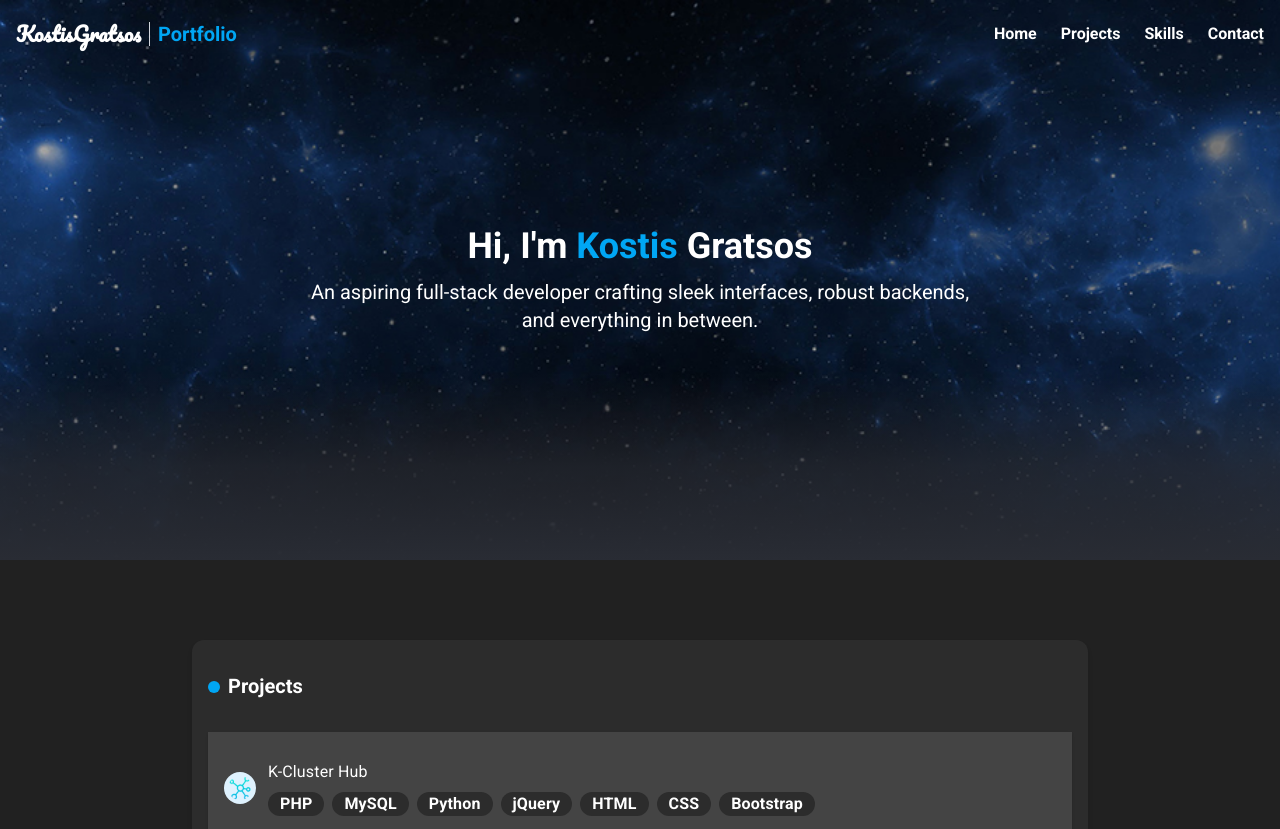
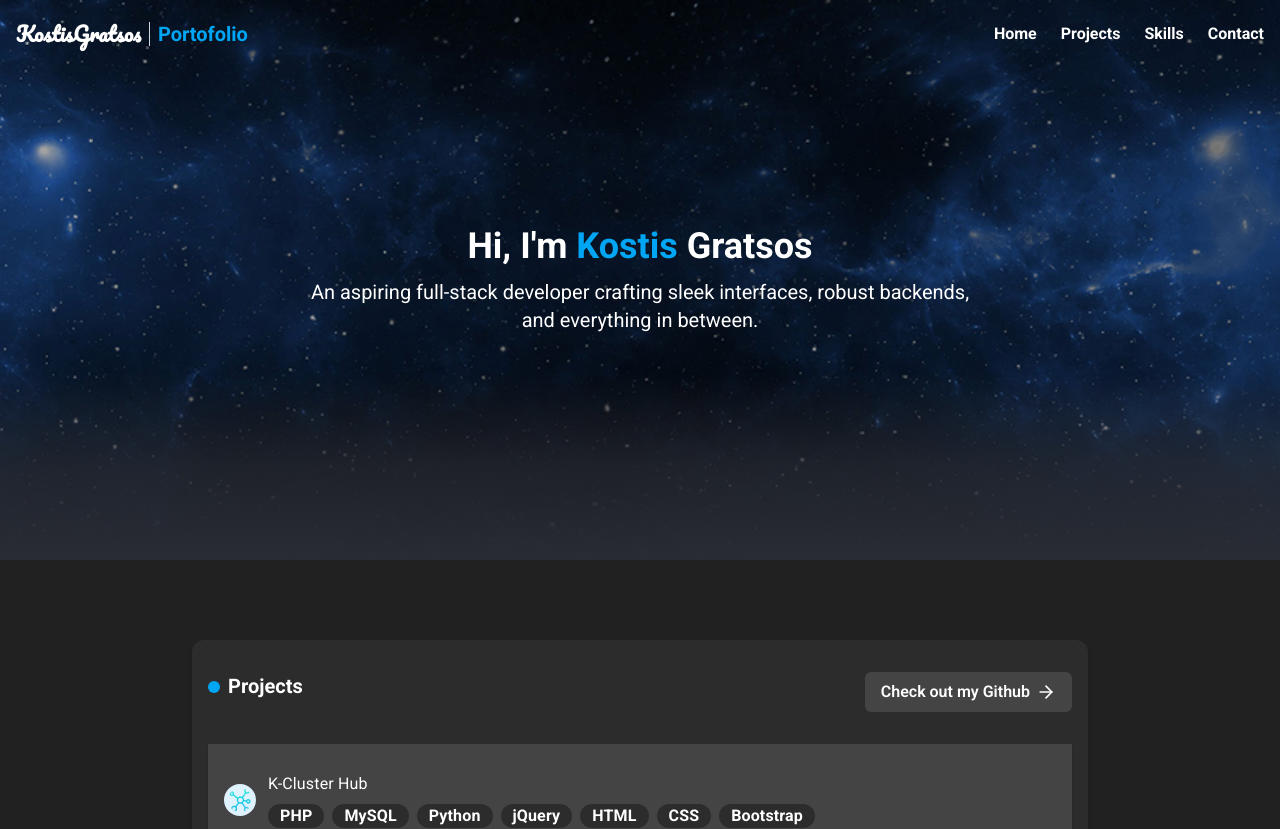
Before and after one commit to KostisGrf/portfolio, a React (Vite) app: page / in a window 1280 px wide. Shown: the top 829 px of the page. Built offline with nearby package versions, Linux system fonts and the light colour scheme; some icons are missing.

Commit message:
minor updates

```diff
--- a/index.html
+++ b/index.html
@@ -2,7 +2,6 @@
 <html lang="en">
   <head>
     <meta charset="UTF-8" />
-    <link rel="icon" type="image/svg+xml" href="/vite.svg" />
     <link rel="preconnect" href="https://fonts.googleapis.com">
     <link rel="preconnect" href="https://fonts.gstatic.com" crossorigin>
     <link href="https://fonts.googleapis.com/css2?family=Pacifico&family=Roboto:ital,wght@0,100..900;1,100..900&display=swap" rel="stylesheet">
--- a/src/components/Navbar.jsx
+++ b/src/components/Navbar.jsx
@@ -39,7 +39,7 @@ const Navbar = () => {
             <h1 className="text-white text-xl font-bold font-pacifico flex items-center space-x-2">
                 <span>KostisGratsos</span>
                 <span className="w-px h-6 bg-gray-300 inline-block"></span>
-                <span className="text-primary font-roboto">Portfolio</span>
+                <span className="text-primary font-roboto">Portofolio</span>
             </h1>
              <div className="md:hidden">
           <button onClick={() => setIsOpen(!isOpen)}>
--- a/src/components/Projects.jsx
+++ b/src/components/Projects.jsx
@@ -7,7 +7,7 @@ import Typography from '@mui/material/Typography';
 import ExpandMoreIcon from '@mui/icons-material/ExpandMore';
 import Button from '@mui/material/Button';
 import projects from '../projects.json';
-import { ExternalLink, Github } from 'lucide-react';
+import { ExternalLink, Github, ArrowRight } from 'lucide-react';
 import { useState } from 'react';
 
 const Projects = () => {
@@ -17,9 +17,19 @@ const Projects = () => {
   return (
 <section className="flex mt-20 justify-center text-white" id='projects'>
   <div className="w-[95%] md:w-full max-w-4xl flex flex-col justify-center bg-[#2C2C2C] px-4 shadow-md py-8 rounded-xl">
-    <div>
-    <span className="w-3 items-center h-3 bg-primary inline-block rounded-full mr-2"></span>
-    <span className='text-xl text-center font-bold'>Projects</span>
+    <div className='flex justify-between'>
+      <div>
+        <span className="w-3 items-center h-3 bg-primary inline-block rounded-full mr-2"></span>
+        <span className='text-xl text-center font-bold'>Projects</span>
+      </div>
+     <a
+          href='https://github.com/KostisGrf'
+          target='_blank'
+          className="bg-[#444444] hover:bg-[#505050] text-white font-semibold px-4 py-2 rounded-md inline-flex items-center gap-1.5"
+        >
+          Check out my Github
+          <ArrowRight size={20} />
+        </a>
     </div>
 
 
```
